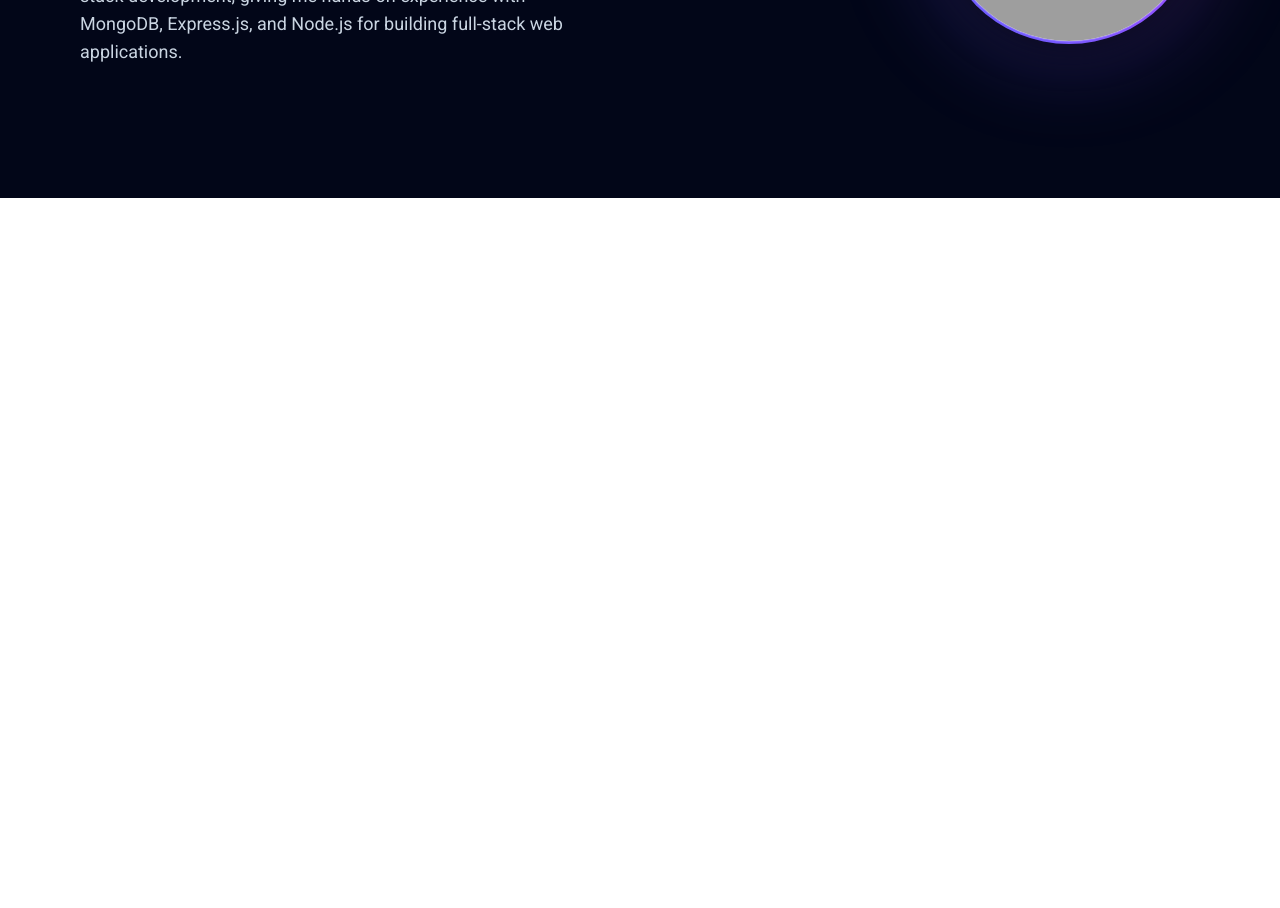
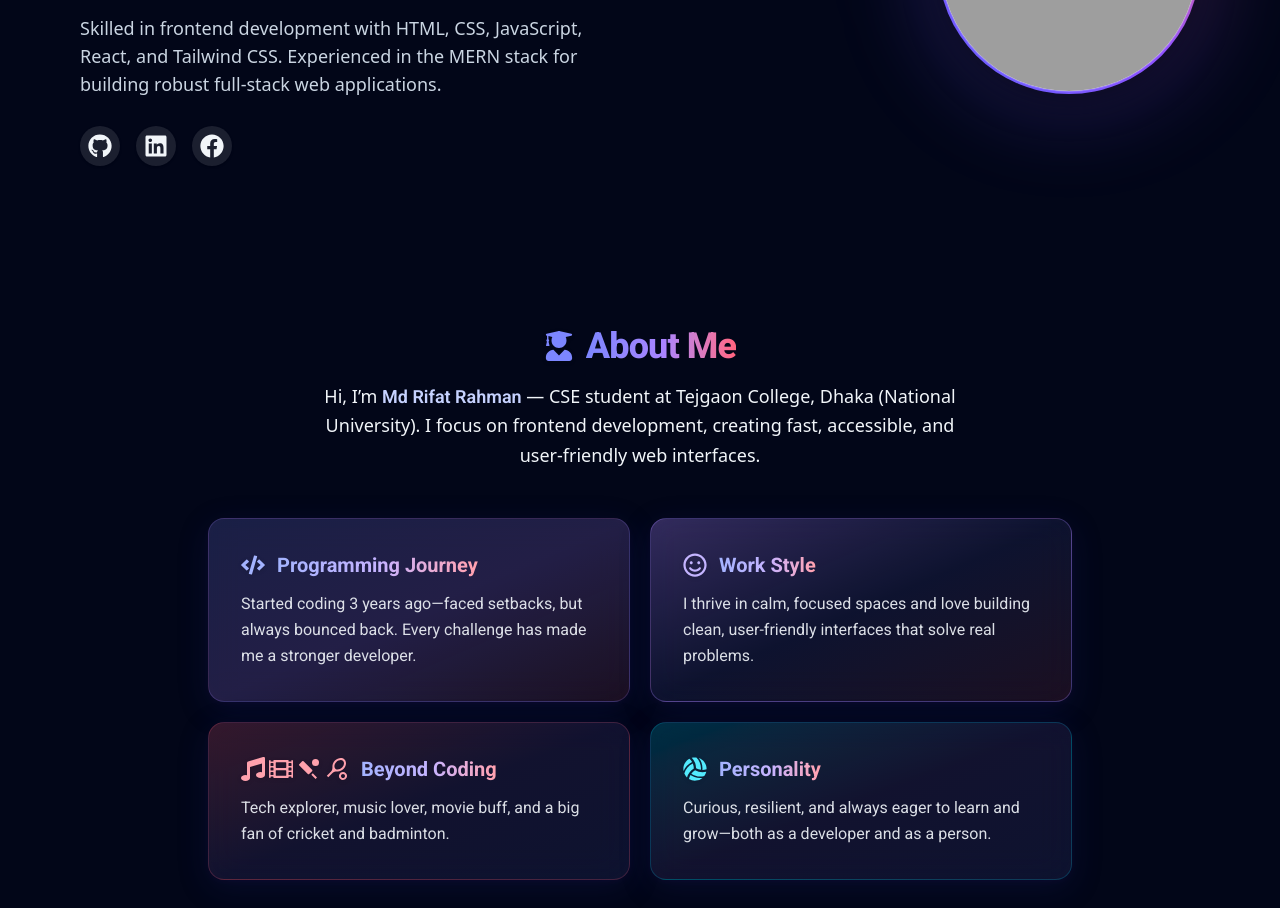
Before and after one commit to RifatRahman7/portfolio, a React (Vite) app: page / in a window 1280 px wide. Shown: the part 420-1328 px from the top of the page. Before the commit the page ends 800 px from the top, so only its background shows below. Built offline with nearby package versions, Linux system fonts and the light colour scheme; grey boxes are pictures that could not be loaded.

Commit message:
Added about me section

```diff
--- a/index.html
+++ b/index.html
@@ -11,7 +11,7 @@
 
   <title>Rifat's Portfolio</title>
   <style>
-    body {
+    .roboto {
       font-family: 'Roboto', sans-serif;
     }
   </style>
--- /dev/null
+++ b/src/Components/AboutMe.jsx
@@ -0,0 +1,149 @@
+import { FaUserGraduate, FaRegSmile, FaCode, FaMusic, FaFilm, FaVolleyballBall } from 'react-icons/fa'
+import { MdSportsCricket, MdSportsTennis } from 'react-icons/md'
+import { motion } from 'framer-motion'
+
+// Reusable animated grid background
+function GridBackground() {
+  return (
+    <div
+      aria-hidden
+      className="pointer-events-none absolute inset-0 -z-10 overflow-hidden transition-transform duration-300 ease-out"
+      style={{
+        backgroundImage: `
+          linear-gradient(to right, rgba(255,255,255,0.04) 1px, transparent 1px),
+          linear-gradient(to bottom, rgba(255,255,255,0.04) 1px, transparent 1px)
+        `,
+        backgroundSize: '40px 40px',
+        animation: 'moveGrid 20s linear infinite',
+      }}
+    >
+      {/* Soft glows */}
+      <div className="absolute top-1/2 left-1/2 w-[60vmin] h-[60vmin] -translate-x-1/2 -translate-y-1/2 rounded-full bg-cyan-500/10 blur-[120px]" />
+      <div className="absolute -top-24 -right-24 w-[50vmin] h-[50vmin] rounded-full bg-rose-500/10 blur-[120px]" />
+      <style>
+        {`
+          @keyframes moveGrid {
+            0% { background-position: 0 0; }
+            100% { background-position: 80px 80px; }
+          }
+        `}
+      </style>
+    </div>
+  )
+}
+
+const aboutCards = [
+  {
+    icon: <FaCode className="text-2xl text-indigo-300 drop-shadow" />,
+    title: "Programming Journey",
+    desc: (
+      <>
+        Started coding 3 years ago—faced setbacks, but always bounced back. Every challenge has made me a stronger developer.
+      </>
+    ),
+    gradient: "from-indigo-400/20 via-violet-400/20 to-rose-400/10",
+    border: "border-violet-400/20"
+  },
+  {
+    icon: <FaRegSmile className="text-2xl text-violet-300 drop-shadow" />,
+    title: "Work Style",
+    desc: (
+      <>
+        I thrive in calm, focused spaces and love building clean, user-friendly interfaces that solve real problems.
+      </>
+    ),
+    gradient: "from-violet-400/30 via-indigo-400/10 to-rose-400/10",
+    border: "border-violet-400/30"
+  },
+  {
+    icon: (
+      <span className="flex gap-1">
+        <FaMusic className="text-2xl text-rose-300 drop-shadow" />
+        <FaFilm className="text-2xl text-rose-300 drop-shadow" />
+        <MdSportsCricket className="text-2xl text-rose-300 drop-shadow" />
+        <MdSportsTennis className="text-2xl text-rose-300 drop-shadow" />
+      </span>
+    ),
+    title: "Beyond Coding",
+    desc: (
+      <>
+        Tech explorer, music lover, movie buff, and a big fan of cricket and badminton.
+      </>
+    ),
+    gradient: "from-rose-400/20 via-violet-400/10 to-indigo-400/10",
+    border: "border-rose-400/20"
+  },
+  {
+    icon: <FaVolleyballBall className="text-2xl text-cyan-300 drop-shadow" />,
+    title: "Personality",
+    desc: (
+      <>
+        Curious, resilient, and always eager to learn and grow—both as a developer and as a person.
+      </>
+    ),
+    gradient: "from-cyan-400/20 via-violet-400/10 to-indigo-400/10",
+    border: "border-cyan-400/20"
+  },
+]
+
+export default function About() {
+  return (
+    <section id="about" className="relative py-7 bg-slate-950 text-slate-100 overflow-hidden">
+      <GridBackground />
+      <div className="mx-auto max-w-4xl relative z-10">
+        <motion.div
+          initial={{ opacity: 0, y: 24 }}
+          whileInView={{ opacity: 1, y: 0 }}
+          viewport={{ once: true }}
+          transition={{ duration: 0.7, type: 'spring' }}
+          className="mb-12 text-center"
+        >
+          <div className="flex items-center justify-center gap-3 mb-4">
+            <FaUserGraduate className="text-3xl text-indigo-400 drop-shadow" />
+            <h2 className="text-3xl md:text-4xl font-extrabold bg-gradient-to-r from-indigo-400 via-violet-400 to-rose-400 bg-clip-text text-transparent tracking-tight roboto">
+              About Me
+            </h2>
+          </div>
+          <p className="text-lg leading-relaxed max-w-2xl mx-auto">
+            Hi, I’m <span className="font-semibold text-indigo-200 roboto">Md Rifat Rahman</span> — CSE student at Tejgaon College, Dhaka (National University). I focus on frontend development, creating fast, accessible, and user-friendly web interfaces.
+          </p>
+        </motion.div>
+
+        {/* Cards */}
+        <div className="grid gap-5 md:grid-cols-2 px-4 roboto">
+          {aboutCards.map((card, idx) => (
+            <motion.div
+              key={card.title}
+              initial={{ opacity: 0, y: 32 }}
+              whileInView={{ opacity: 1, y: 0 }}
+              viewport={{ once: true }}
+              transition={{ duration: 0.6, delay: idx * 0.08, type: 'spring' }}
+              className={`
+                group rounded-2xl p-6 md:p-8 border shadow-xl
+                bg-gradient-to-br ${card.gradient} ${card.border}
+                backdrop-blur-lg
+                hover:scale-[1.025] hover:shadow-2xl transition-all duration-300
+                relative
+                before:absolute before:inset-0 before:rounded-2xl before:bg-white/5 before:opacity-0 group-hover:before:opacity-100 before:transition
+              `}
+              style={{
+                boxShadow: "0 8px 32px 0 rgba(31, 38, 135, 0.18), 0 1.5px 8px 0 rgba(80, 0, 120, 0.10)",
+                borderWidth: 1.5,
+              }}
+            >
+              <div className="flex items-center gap-3 mb-3">
+                {card.icon}
+                <h3 className="text-xl font-bold bg-gradient-to-r from-indigo-300 via-violet-300 to-rose-300 bg-clip-text text-transparent">
+                  {card.title}
+                </h3>
+              </div>
+              <div className="text-slate-100/90 text-base leading-relaxed">
+                {card.desc}
+              </div>
+            </motion.div>
+          ))}
+        </div>
+      </div>
+    </section>
+  )
+}
--- a/src/Components/Home.jsx
+++ b/src/Components/Home.jsx
@@ -1,12 +1,14 @@
 import React from 'react';
 import Navbar from './Navbar';
 import Intro from './intro';
+import About from './AboutMe';
 
 const Home = () => {
     return (
         <div>
             <Navbar />
             <Intro />
+            <About />
         </div>
     );
 };
--- a/src/Components/Intro.jsx
+++ b/src/Components/Intro.jsx
@@ -1,5 +1,29 @@
 import { motion } from 'framer-motion'
+import { FaGithub, FaLinkedin, FaTwitter, FaFacebook } from 'react-icons/fa'
+
 const PHOTO_URL = 'https://iili.io/FQLWpwJ.jpg'
+
+// Replace these with your actual profile URLs
+const SOCIALS = [
+    {
+        icon: <FaGithub />,
+        label: 'GitHub',
+        url: 'https://github.com/RifatRahman7',
+        color: 'hover:text-white',
+    },
+    {
+        icon: <FaLinkedin />,
+        label: 'LinkedIn',
+        url: 'https://www.linkedin.com/in/rifat-rahman7/',
+        color: 'hover:text-blue-400',
+    },
+    {
+        icon: <FaFacebook />,
+        label: 'Facebook',
+        url: 'https://facebook.com/rifatdcian',
+        color: 'hover:text-blue-400',
+    },
+]
 
 export default function Intro() {
     return (
@@ -34,10 +58,27 @@ export default function Intro() {
 
                         {/* Subtext */}
                         <p className="mt-3 text-slate-300 text-lg max-w-xl mx-auto md:mx-0">
-                            I specialize in frontend development with expertise in HTML, CSS, JavaScript, React, and Tailwind CSS.
-                            I have also completed MERN stack development, giving me hands-on experience with MongoDB, Express.js, and Node.js for building full-stack web applications.
+                            Skilled in frontend development with HTML, CSS, JavaScript, React, and Tailwind CSS.
+                            Experienced in the MERN stack for building robust full-stack web applications.
+
+
                         </p>
 
+                        {/* Social Links */}
+                        <div className="mt-7 flex flex-wrap justify-center md:justify-start gap-4">
+                            {SOCIALS.map((s, i) => (
+                                <a
+                                    key={s.label}
+                                    href={s.url}
+                                    target="_blank"
+                                    rel="noopener noreferrer"
+                                    aria-label={s.label}
+                                    className={`text-2xl p-2 rounded-full bg-white/10 hover:bg-gradient-to-tr from-indigo-500 via-violet-500 to-rose-500 transition ${s.color} shadow hover:scale-110`}
+                                >
+                                    {s.icon}
+                                </a>
+                            ))}
+                        </div>
                     </motion.div>
 
                     {/* Photo */}
--- a/src/Components/Navbar.jsx
+++ b/src/Components/Navbar.jsx
@@ -1,14 +1,14 @@
 import { useEffect, useState } from 'react'
 import { Link, useLocation } from 'react-router'
-import { FaBars, FaTimes } from 'react-icons/fa'
+import { FaBars, FaTimes, FaHome, FaUser, FaProjectDiagram, FaEnvelope } from 'react-icons/fa'
 import { FiDownload } from 'react-icons/fi'
 import { motion, AnimatePresence } from 'framer-motion'
 
 const navLinks = [
-  { label: 'Home', to: '/' },
-  { label: 'About', to: '/about' },
-  { label: 'Projects', to: '/projects' },
-  { label: 'Contact', to: '/contact' },
+    { label: 'Home', to: '/', icon: <FaHome className="inline-block mr-2" /> },
+    { label: 'About', to: '/about', icon: <FaUser className="inline-block mr-2" /> },
+    { label: 'Projects', to: '/projects', icon: <FaProjectDiagram className="inline-block mr-2" /> },
+    { label: 'Contact', to: '/contact', icon: <FaEnvelope className="inline-block mr-2" /> },
 ]
 
 export default function Navbar() {
@@ -45,7 +45,7 @@ export default function Navbar() {
                                     <Link
                                         key={item.to}
                                         to={item.to}
-                    className="relative group px-3 py-1.5 text-sm font-medium text-slate-200 hover:text-white transition"
+                                        className="relative group px-3 py-1.5 text-sm font-medium text-slate-200 hover:text-white transition flex items-center"
                                     >
                                         {active && (
                                             <motion.span
@@ -54,8 +54,10 @@ export default function Navbar() {
                                                 transition={{ type: 'spring', stiffness: 500, damping: 30 }}
                                             />
                                         )}
+                                        {item.icon}
                                         <span className="relative z-10">{item.label}</span>
-                    <span className="pointer-events-none absolute left-1/2 top-full h-px w-0 -translate-x-1/2 bg-gradient-to-r from-indigo-400 via-violet-500 to-rose-400 transition-all duration-300 group-hover:w-8"></span>
+                                        <span className="pointer-events-none absolute left-0 right-0 bottom-0 h-[2px] bg-gradient-to-r from-indigo-400 via-violet-500 to-rose-400 scale-x-0 origin-left transition-transform duration-300 group-hover:scale-x-100"></span>
+
                                     </Link>
                                 )
                             })}
@@ -104,8 +106,9 @@ export default function Navbar() {
                                                     <Link
                                                         to={item.to}
                                                         onClick={() => setMenuOpen(false)}
-                            className="block rounded-xl px-4 py-3 text-base font-medium text-slate-100 hover:text-white hover:bg-white/10 transition"
+                                                        className="block rounded-xl px-4 py-3 text-base font-medium text-slate-100 hover:text-white hover:bg-white/10 transition flex items-center justify-center"
                                                     >
+                                                        {item.icon}
                                                         {item.label}
                                                     </Link>
                                                 </motion.div>
```
Lines whose indentation alone changed are shown as unchanged.
